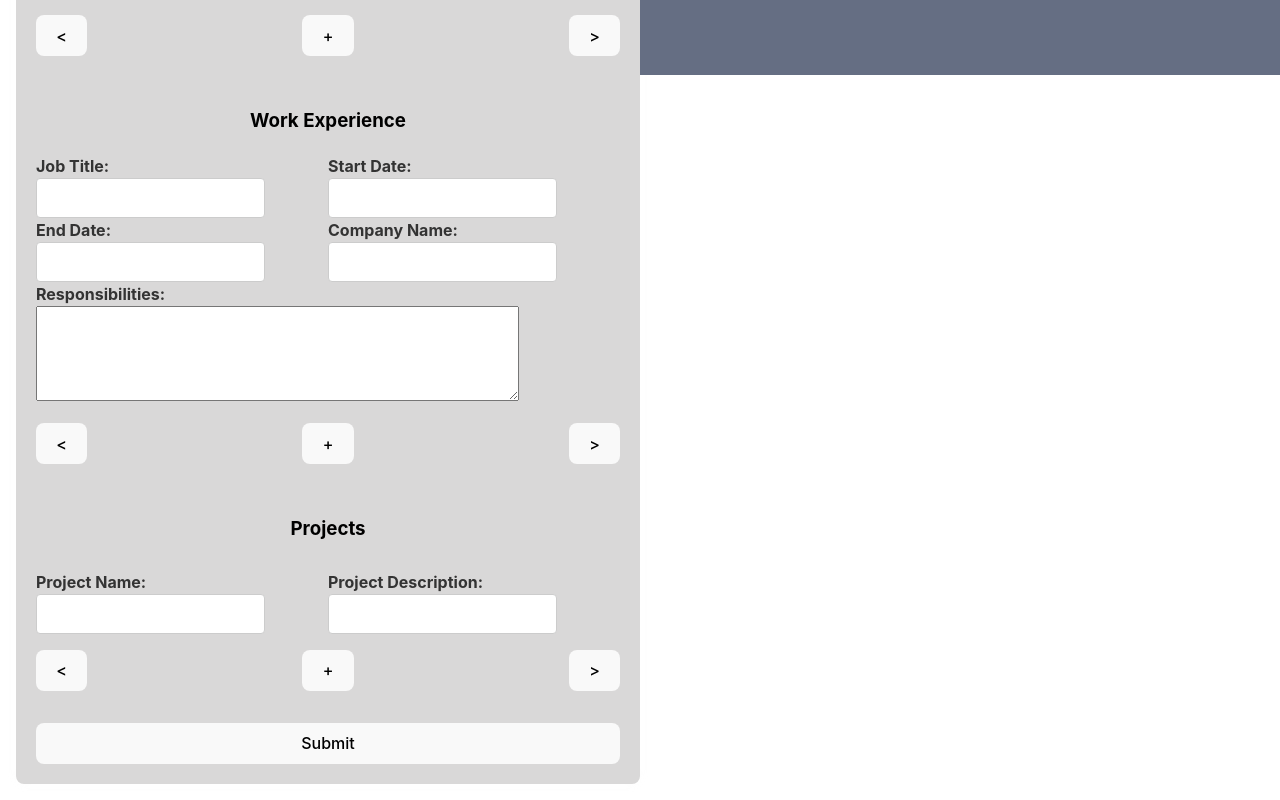
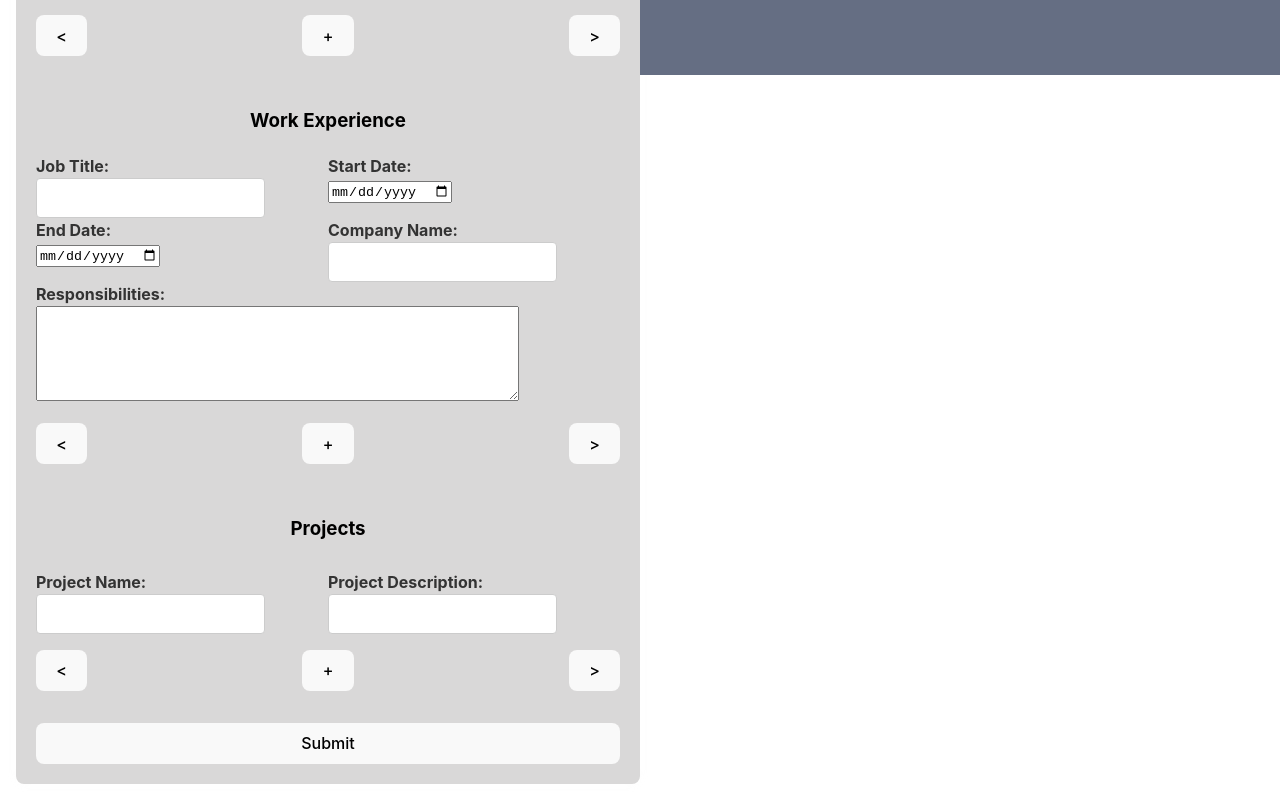
Before and after one commit to blitheryjibits/resume-builder, a React (Vite) app: page / in a window 1280 px wide. Shown: the part 725-1525 px from the top of the page. Built offline with nearby package versions, Linux system fonts and the light colour scheme.

Commit message:
Changed: switched start and end date input types from text to date.

```diff
--- a/src/components/form-components/work-experience-form.jsx
+++ b/src/components/form-components/work-experience-form.jsx
@@ -100,7 +100,7 @@ export default function WorkExperienceSection({ updateParent }) {
         />
       ) : (
         <input
-          type="text"
+          type={key.includes("Date") ? "date" : "text"}
           name={key}
           value={value}
           className={`input-${key}`}
```
